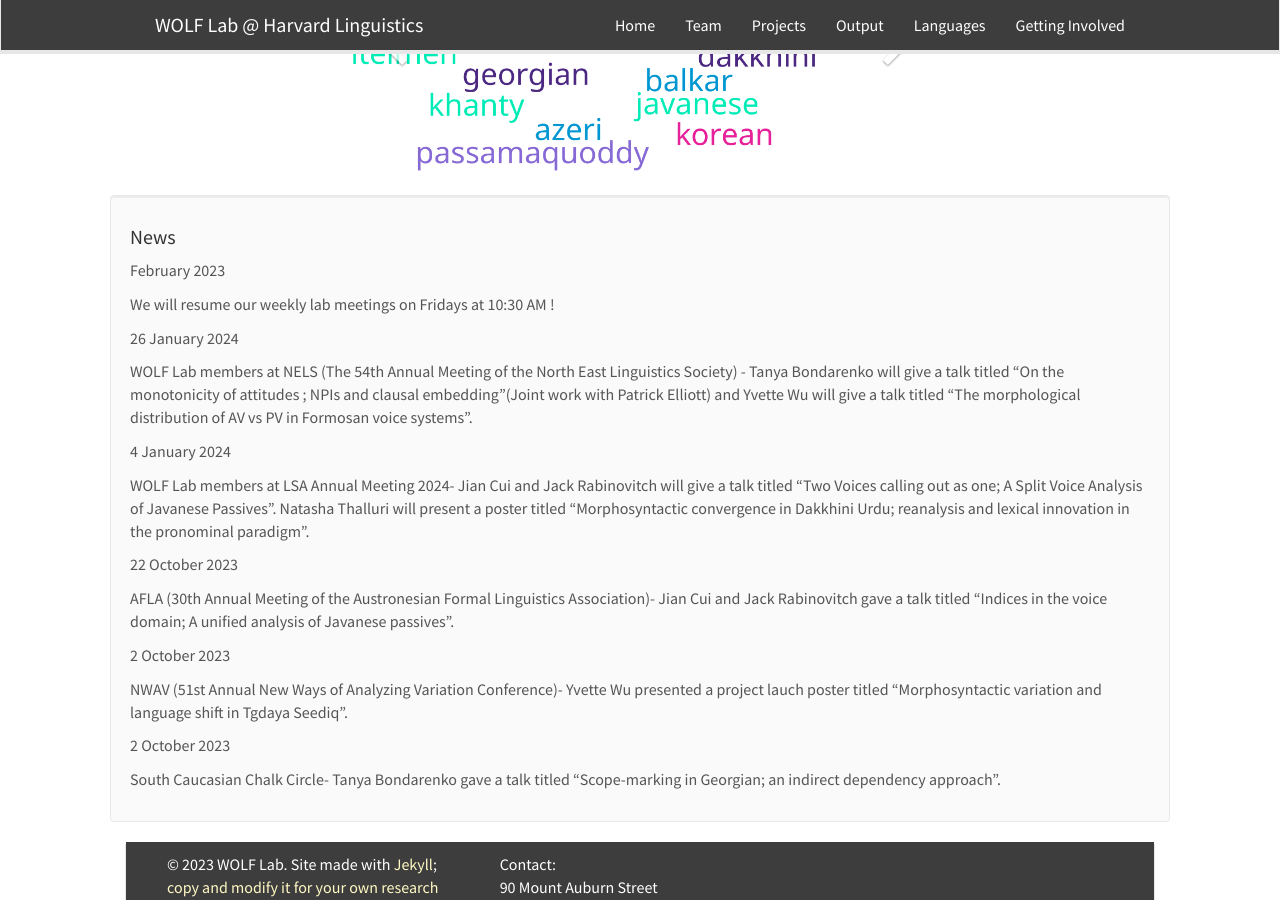
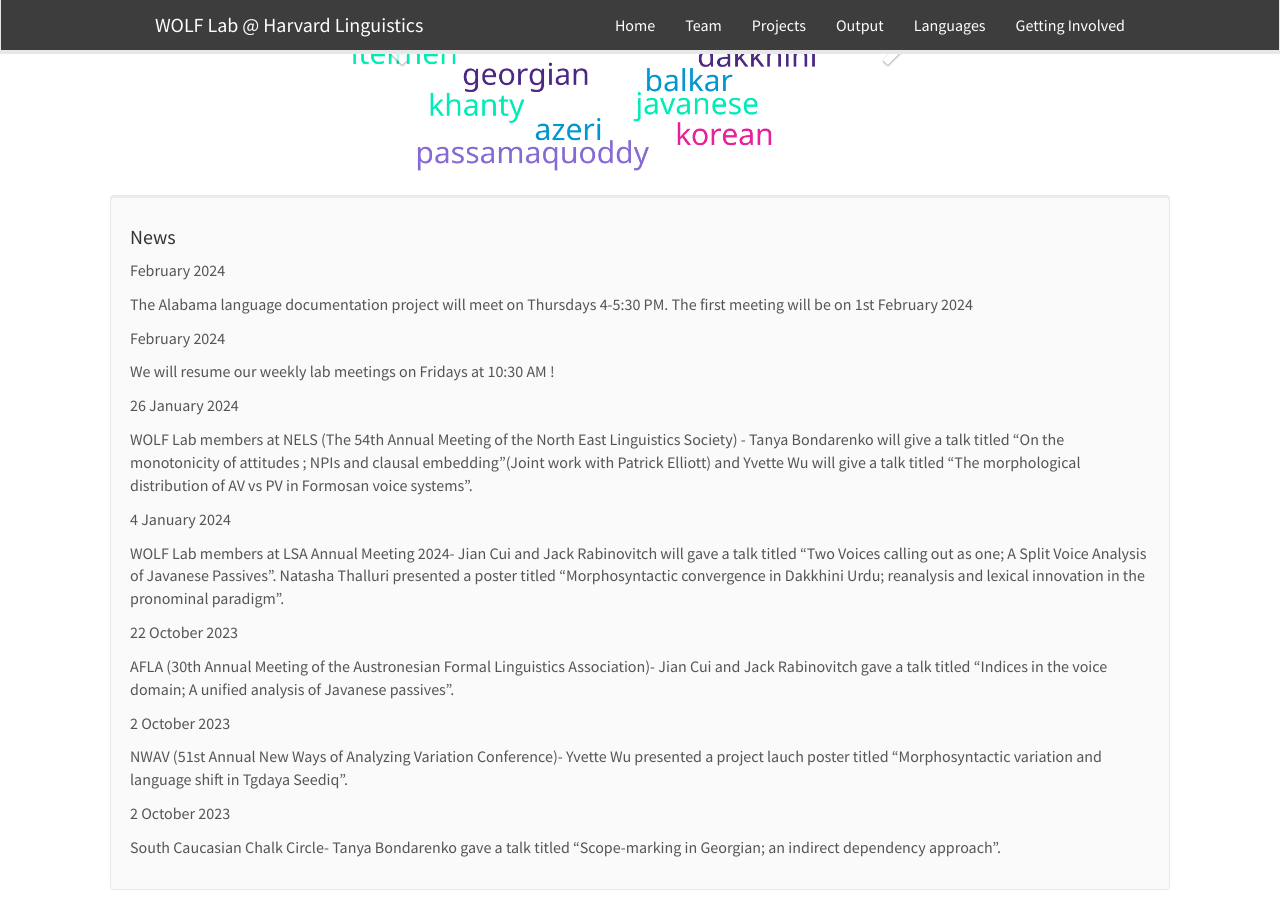
Before and after one commit to fieldlinguistics/fieldlinguistics.github.io, a Jekyll site: the page built from _pages/home.md, in a window 1280 px wide and 900 px high, scrolled down 407 px. Built offline with Jekyll 4.4.1, drawn with Linux system fonts in a browser that asks for light colours; nearby versions of some CDN libraries.

Commit message:
Update news.yml
Added February events

```diff
--- a/_data/news.yml
+++ b/_data/news.yml
@@ -1,11 +1,14 @@
-- date: February 2023
+- date: February 2024
+  headline: 'The Alabama language documentation project will meet on Thursdays 4-5:30 PM. The first meeting will be on 1st February 2024'
+
+- date: February 2024
   headline: 'We will resume our weekly lab meetings on Fridays at 10:30 AM !'
 
 - date: 26 January 2024
   headline: WOLF Lab members at NELS (The 54th Annual Meeting of the North East Linguistics Society) - Tanya Bondarenko will give a talk  titled "On the monotonicity of attitudes ; NPIs and clausal embedding"(Joint work with Patrick Elliott) and Yvette Wu will give a talk titled "The morphological distribution of AV vs PV in Formosan voice systems".
 
 - date: 4 January 2024
-  headline: WOLF Lab members at LSA Annual Meeting 2024- Jian Cui and Jack Rabinovitch will give a talk titled "Two Voices calling out as one; A Split Voice Analysis of Javanese Passives". Natasha Thalluri will present a poster titled "Morphosyntactic convergence in Dakkhini Urdu; reanalysis and lexical innovation in the pronominal paradigm".
+  headline: WOLF Lab members at LSA Annual Meeting 2024- Jian Cui and Jack Rabinovitch will gave a talk titled "Two Voices calling out as one; A Split Voice Analysis of Javanese Passives". Natasha Thalluri presented a poster titled "Morphosyntactic convergence in Dakkhini Urdu; reanalysis and lexical innovation in the pronominal paradigm".
 
 - date: 22 October 2023
   headline: AFLA (30th Annual Meeting of the Austronesian Formal Linguistics Association)- Jian Cui and Jack Rabinovitch gave a talk titled "Indices in the voice domain; A unified analysis of Javanese passives".
```
